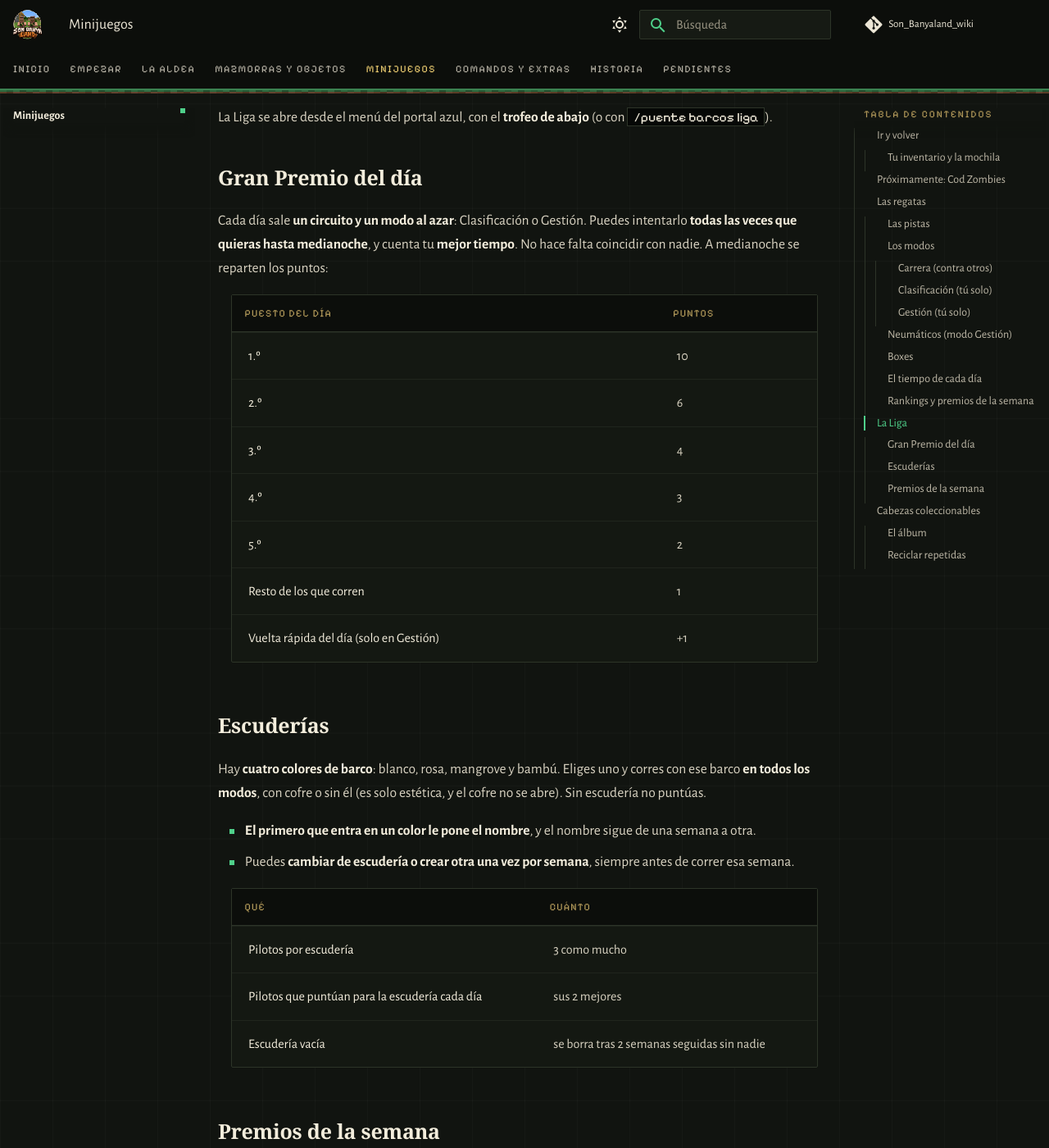
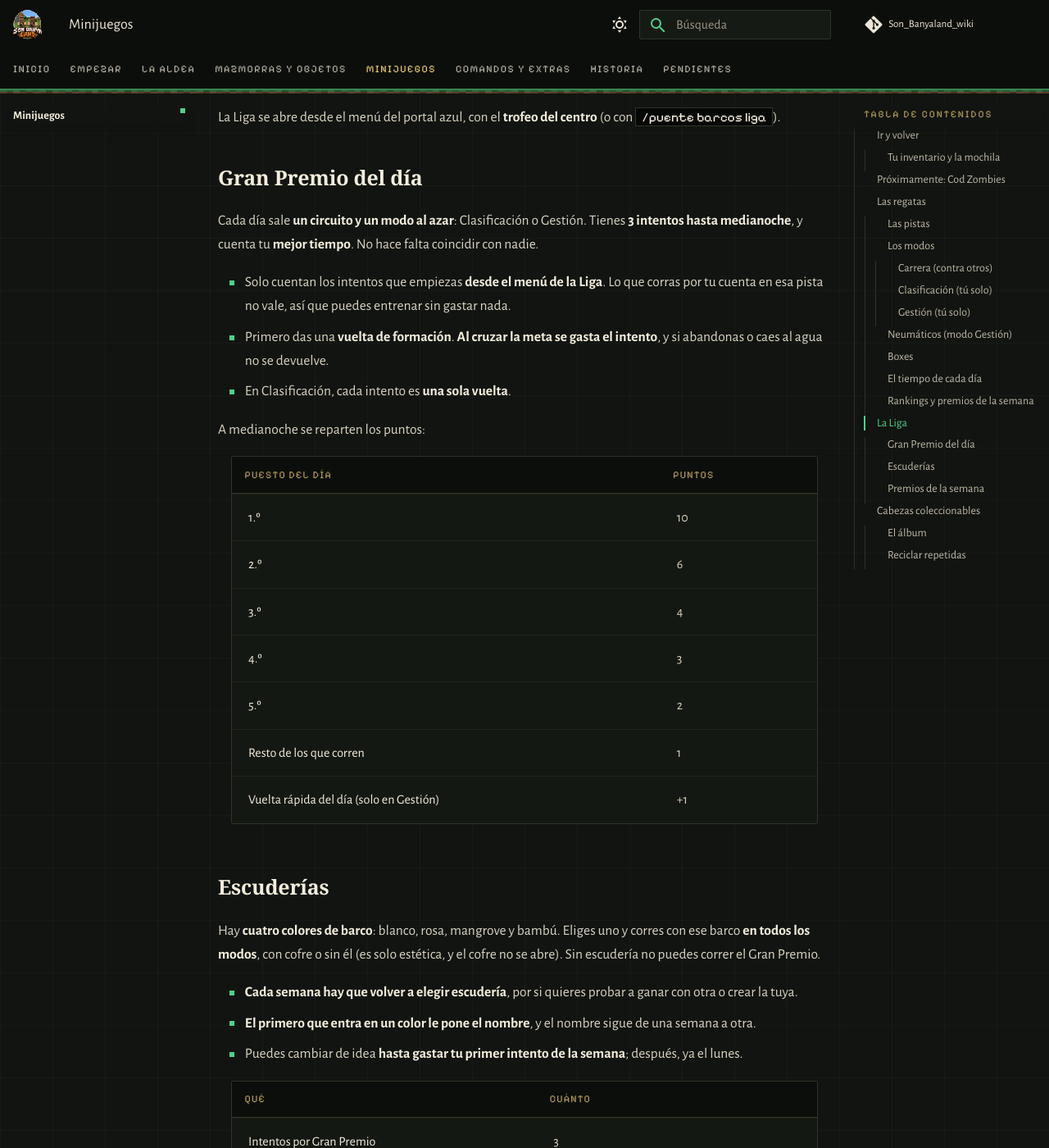
Before and after one commit to PigPilgrim/Son_Banyaland_wiki, an MkDocs documentation site: the page built from docs/minijuegos.md, in a window 1280 px wide and 1400 px high, scrolled down 4314 px. Shown: the whole window at 82% size. Built offline with MkDocs 1.6.1 and Material for MkDocs 9.7.7, drawn with Linux system fonts in a browser that asks for light colours; some web fonts are replaced; comment, search, counter and statistics services are not loaded.

Commit message:
Liga: 3 intentos al día y cada semana se vuelve a elegir escudería
Co-Authored-By: Claude Opus 5.5 <noreply@anthropic.com>

```diff
--- a/docs/_generado/liga_numeros.md
+++ b/docs/_generado/liga_numeros.md
@@ -1,5 +1,6 @@
 | Qué | Cuánto |
 |---|---|
+| Intentos por Gran Premio | 3 |
 | Pilotos por escudería | 3 como mucho |
 | Pilotos que puntúan para la escudería cada día | sus 2 mejores |
 | Escudería vacía | se borra tras 2 semanas seguidas sin nadie |
--- a/docs/minijuegos.md
+++ b/docs/minijuegos.md
@@ -94,23 +94,31 @@ Las regatas también cuentan para algunas [misiones del Pregonero](misiones.md).
 
 ## La Liga
 
-La Liga se abre desde el menú del portal azul, con el **trofeo de abajo** (o con `/puente barcos liga`).
+La Liga se abre desde el menú del portal azul, con el **trofeo del centro** (o con `/puente barcos liga`).
 
 ### Gran Premio del día
 
-Cada día sale **un circuito y un modo al azar**: Clasificación o Gestión. Puedes intentarlo **todas las veces que
-quieras hasta medianoche**, y cuenta tu **mejor tiempo**. No hace falta coincidir con nadie. A medianoche se reparten
-los puntos:
+Cada día sale **un circuito y un modo al azar**: Clasificación o Gestión. Tienes **3 intentos hasta medianoche**, y
+cuenta tu **mejor tiempo**. No hace falta coincidir con nadie.
+
+- Solo cuentan los intentos que empiezas **desde el menú de la Liga**. Lo que corras por tu cuenta en esa pista no vale,
+  así que puedes entrenar sin gastar nada.
+- Primero das una **vuelta de formación**. **Al cruzar la meta se gasta el intento**, y si abandonas o caes al agua no se
+  devuelve.
+- En Clasificación, cada intento es **una sola vuelta**.
+
+A medianoche se reparten los puntos:
 
 --8<-- "_generado/liga_puntos.md"
 
 ### Escuderías
 
 Hay **cuatro colores de barco**: blanco, rosa, mangrove y bambú. Eliges uno y corres con ese barco **en todos los
-modos**, con cofre o sin él (es solo estética, y el cofre no se abre). Sin escudería no puntúas.
+modos**, con cofre o sin él (es solo estética, y el cofre no se abre). Sin escudería no puedes correr el Gran Premio.
 
+- **Cada semana hay que volver a elegir escudería**, por si quieres probar a ganar con otra o crear la tuya.
 - **El primero que entra en un color le pone el nombre**, y el nombre sigue de una semana a otra.
-- Puedes **cambiar de escudería o crear otra una vez por semana**, siempre antes de correr esa semana.
+- Puedes cambiar de idea **hasta gastar tu primer intento de la semana**; después, ya el lunes.
 
 --8<-- "_generado/liga_numeros.md"
 
--- a/generar.py
+++ b/generar.py
@@ -530,6 +530,7 @@ def regatas():
         ("Resto de los que corren", liga["puntos_resto"]),
         ("Vuelta rápida del día (solo en Gestión)", f"+{liga['vuelta_rapida']}")]))
     escribir("liga_numeros.md", tabla(["Qué", "Cuánto"], [
+        ("Intentos por Gran Premio", liga["intentos"]),
         ("Pilotos por escudería", f"{liga['tope']} como mucho"),
         ("Pilotos que puntúan para la escudería cada día", f"sus {liga['puntuan']} mejores"),
         ("Escudería vacía", f"se borra tras {liga['semanas_vacia']} semanas seguidas sin nadie")]))
```
